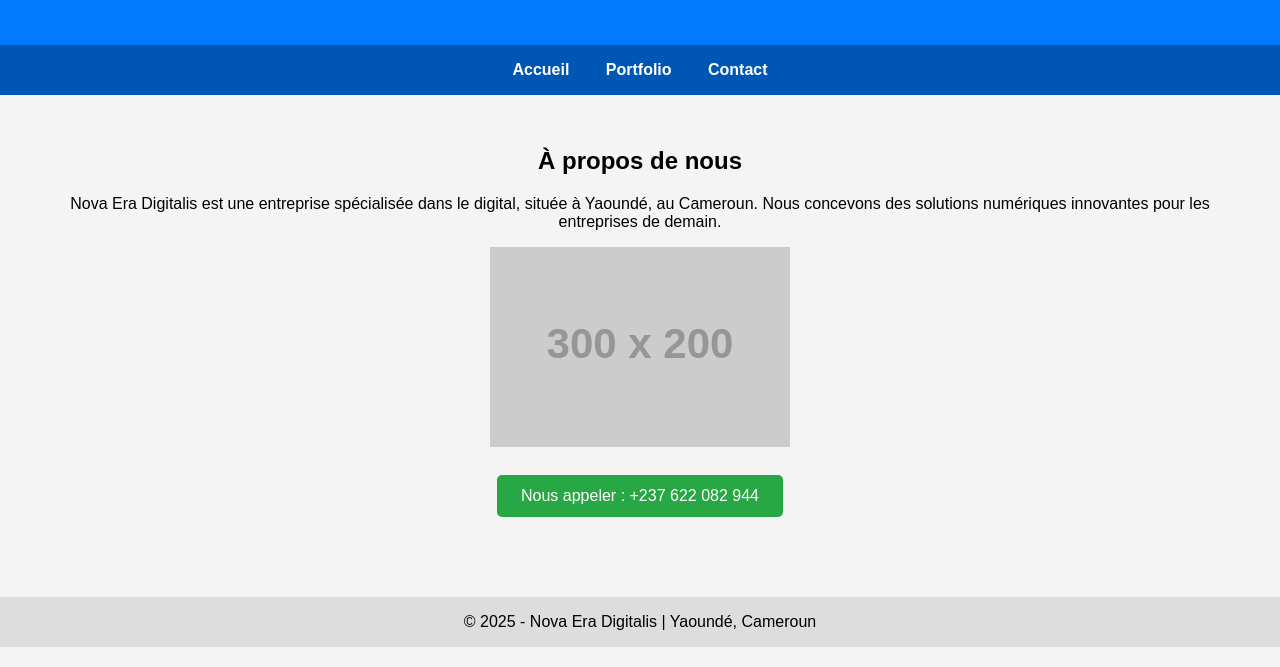
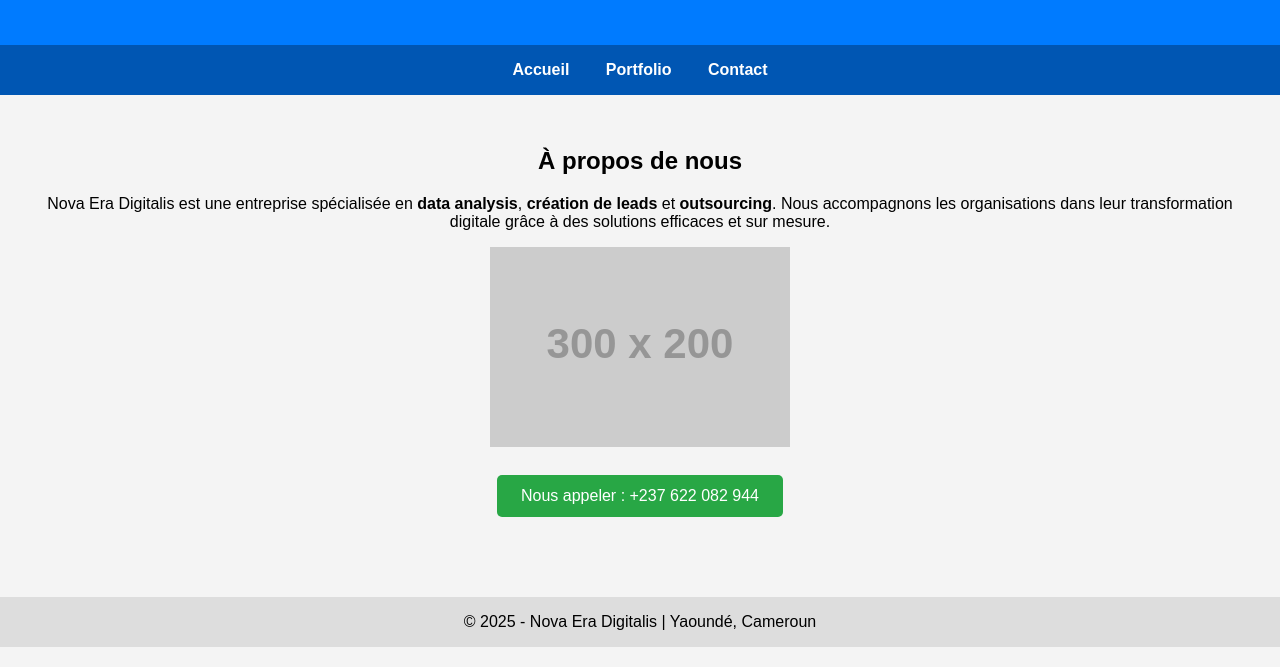
Before and after one commit to Abbebaran/NED.github.io, a plain HTML site: page index.html in a window 1280 px wide. Shown: the part 133-800 px from the top of the page. Drawn offline with Linux system fonts and the light colour scheme; placeholder pictures from the web are drawn by us.

Commit message:
Update index.html

```diff
--- a/index.html
+++ b/index.html
@@ -62,7 +62,7 @@
 
   <main>
     <h2>À propos de nous</h2>
-    <p>Nova Era Digitalis est une entreprise spécialisée dans le digital, située à Yaoundé, au Cameroun. Nous concevons des solutions numériques innovantes pour les entreprises de demain.</p>
+    <p>Nova Era Digitalis est une entreprise spécialisée en <strong>data analysis</strong>, <strong>création de leads</strong> et <strong>outsourcing</strong>. Nous accompagnons les organisations dans leur transformation digitale grâce à des solutions efficaces et sur mesure.</p>
     <img src="https://via.placeholder.com/300x200.png?text=Nova+Era+Digitalis" alt="Image Nova Era">
     <br>
     <a href="tel:+237622082944" class="btn">Nous appeler : +237 622 082 944</a>
```
